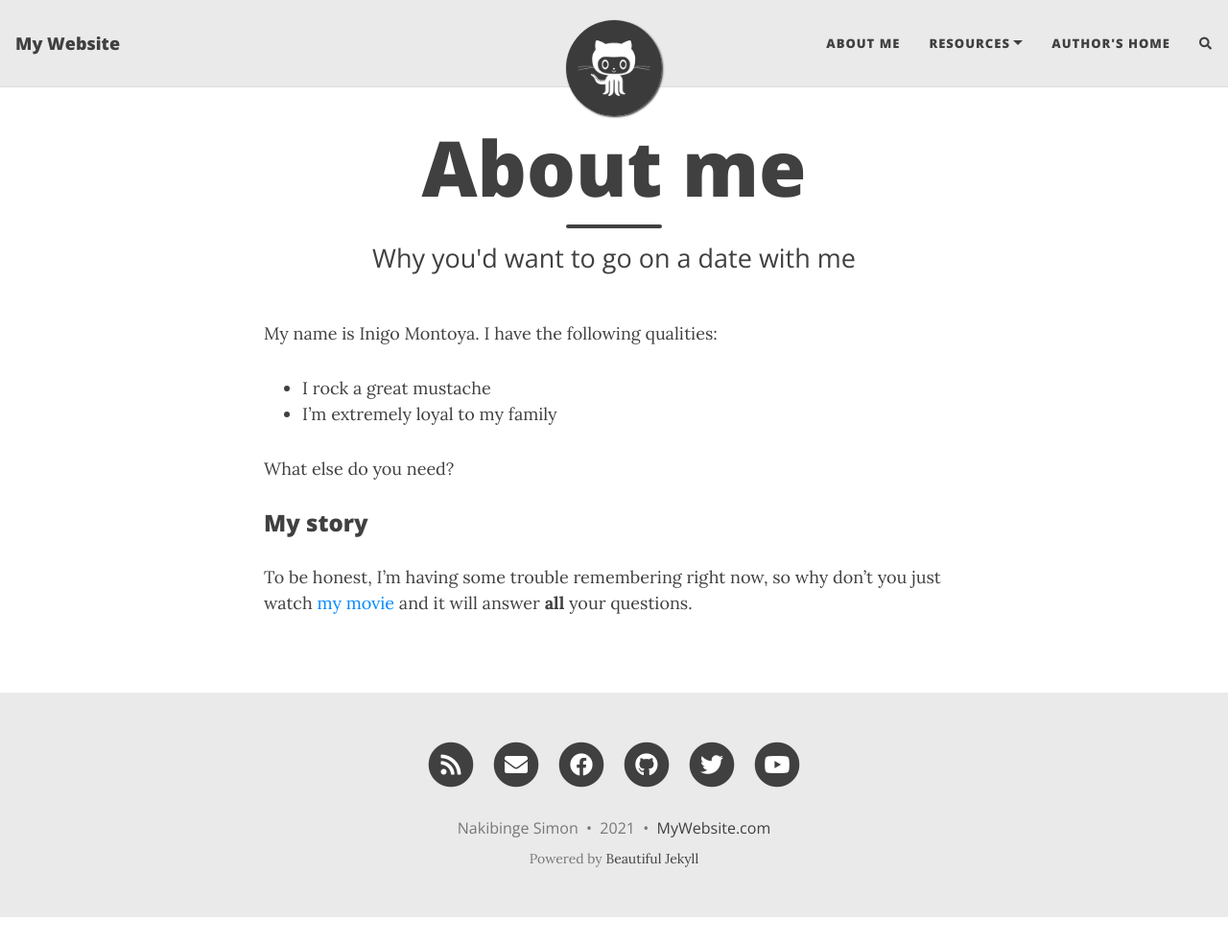
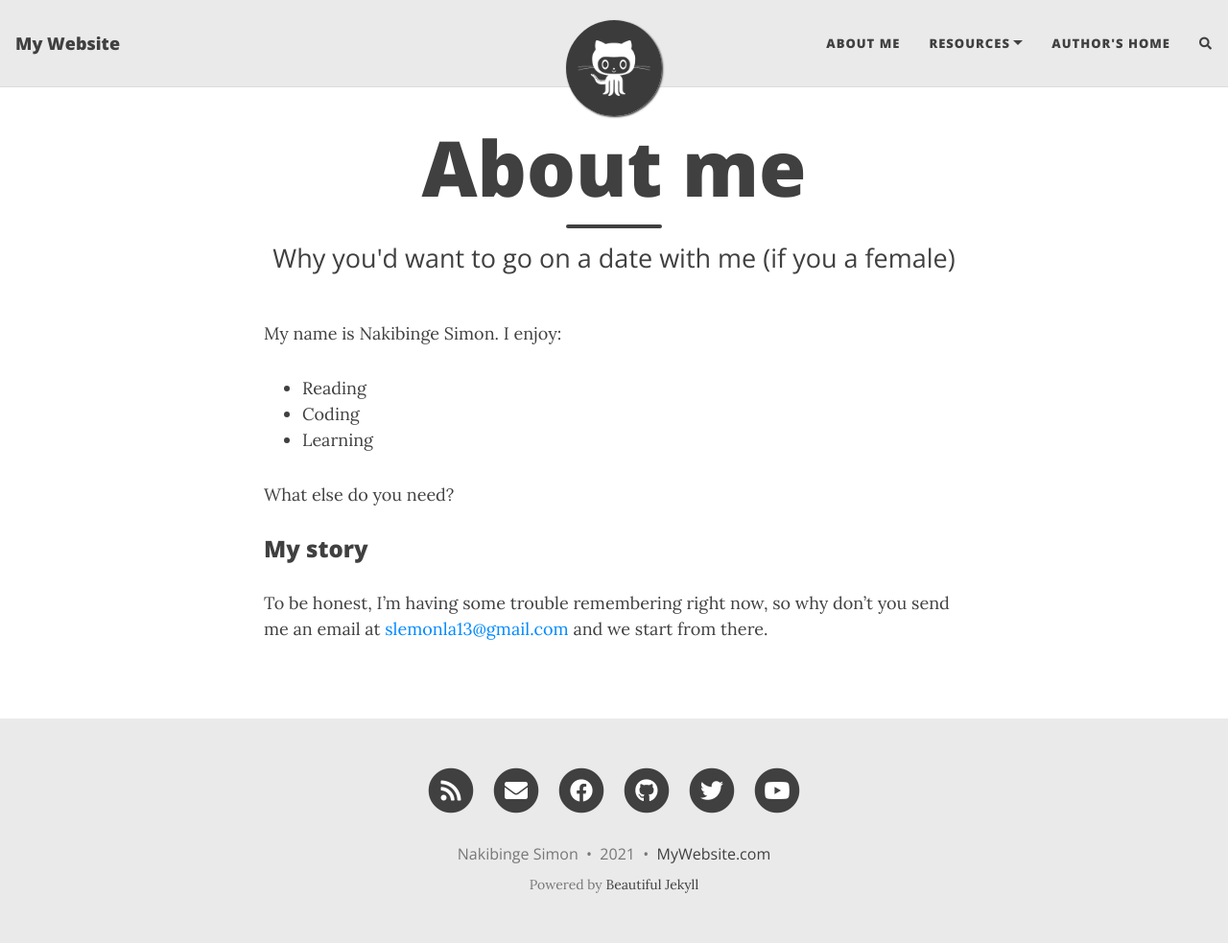
Before and after one commit to SimonAndro/SimonAndro.github.io, a Jekyll site: the page built from aboutme.md, in a window 1280 px wide and 983 px high. Shown: the whole window at 96% size. Built offline with Jekyll 4.4.1, drawn with Linux system fonts in a browser that asks for light colours; nearby versions of some CDN libraries; comment, search, counter and statistics services are not loaded.

Commit message:
updating about me

```diff
--- a/aboutme.md
+++ b/aboutme.md
@@ -1,16 +1,17 @@
 ---
 layout: page
 title: About me
-subtitle: Why you'd want to go on a date with me
+subtitle: Why you'd want to go on a date with me (if you a female)
 ---
 
-My name is Inigo Montoya. I have the following qualities:
+My name is Nakibinge Simon. I enjoy:
 
-- I rock a great mustache
-- I'm extremely loyal to my family
+- Reading
+- Coding
+- Learning
 
 What else do you need?
 
 ### My story
 
-To be honest, I'm having some trouble remembering right now, so why don't you just watch [my movie](https://en.wikipedia.org/wiki/The_Princess_Bride_%28film%29) and it will answer **all** your questions.
+To be honest, I'm having some trouble remembering right now, so why don't you send me an email at [slemonla13@gmail.com](mailto:slemonla13@gmail.com) and we start from there.
--- a/index.html
+++ b/index.html
@@ -1,5 +1,5 @@
 ---
 layout: home
-title: My website
-subtitle: This is where I will tell my friends way too much about me
+title: Nakibinge Simon
+subtitle: I usually share my thoughts and findings on this wall
 ---
```
